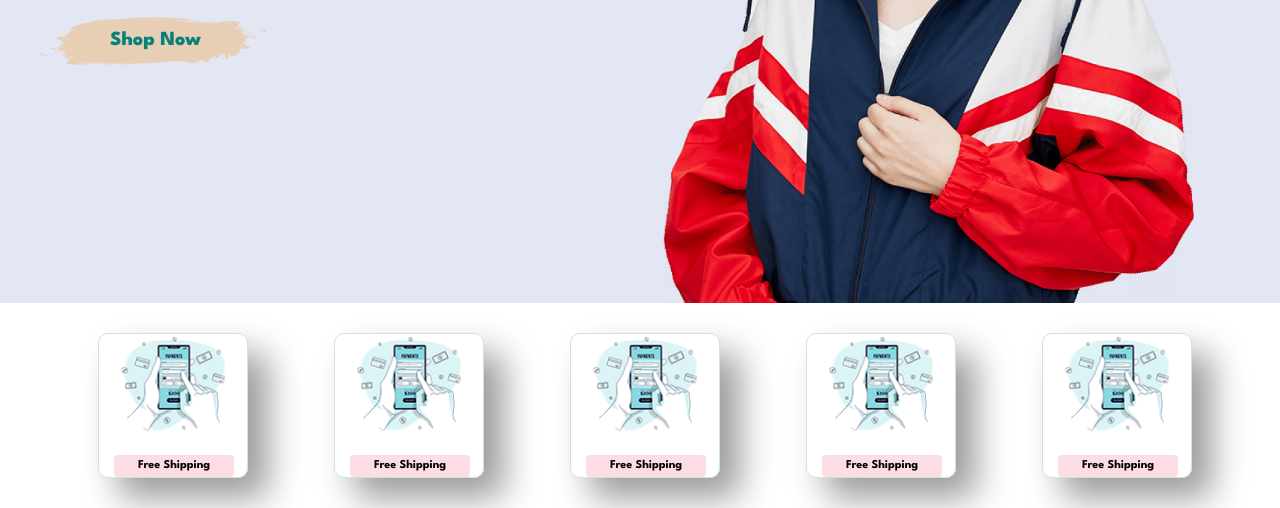
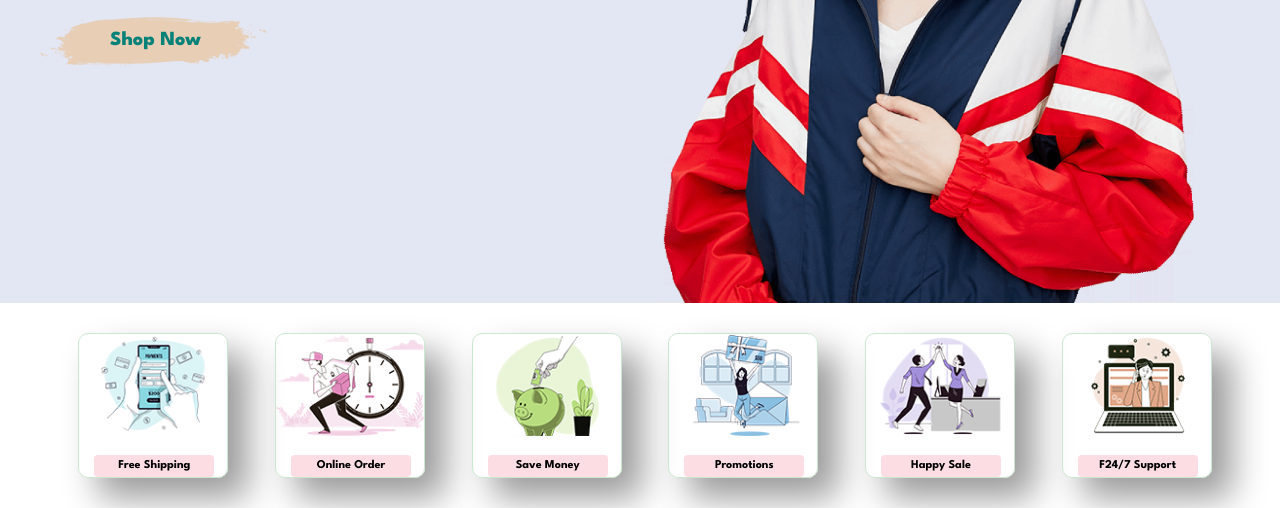
Before and after one commit to RamniwasMahala007/Ecommerce_Website, a plain HTML site: page index.html in a window 1280 px wide. Shown: the part 520-1028 px from the top of the page. Drawn offline with nearby package versions, Linux system fonts and the light colour scheme; a script that the page names is missing.

Commit message:
adding images of features respectively

```diff
--- a/index.html
+++ b/index.html
@@ -40,23 +40,28 @@
         </div>
 
         <div class="fe-box">
-            <img src="images/features/f1.png" alt="">
-            <h6>Free Shipping</h6>
+            <img src="images/features/f2.png" alt="">
+            <h6>Online Order</h6>
         </div>
 
         <div class="fe-box">
-            <img src="images/features/f1.png" alt="">
-            <h6>Free Shipping</h6>
+            <img src="images/features/f3.png" alt="">
+            <h6>Save Money</h6>
         </div>
 
         <div class="fe-box">
-            <img src="images/features/f1.png" alt="">
-            <h6>Free Shipping</h6>
+            <img src="images/features/f4.png" alt="">
+            <h6>Promotions</h6>
         </div>
 
         <div class="fe-box">
-            <img src="images/features/f1.png" alt="">
-            <h6>Free Shipping</h6>
+            <img src="images/features/f5.png" alt="">
+            <h6>Happy Sale</h6>
+        </div>
+
+        <div class="fe-box">
+            <img src="images/features/f6.png" alt="">
+            <h6>F24/7 Support</h6>
         </div>
 
     </section>
--- a/style.css
+++ b/style.css
@@ -175,7 +175,7 @@ body{
     justify-content: center;
     flex-wrap: wrap; */
     justify-content: space-around;
-    flex-wrap: wrap;
+    flex-wrap: nowrap;
 }
 #feature .fe-box{
     border:0.1rem solid #cce7d0;
```
